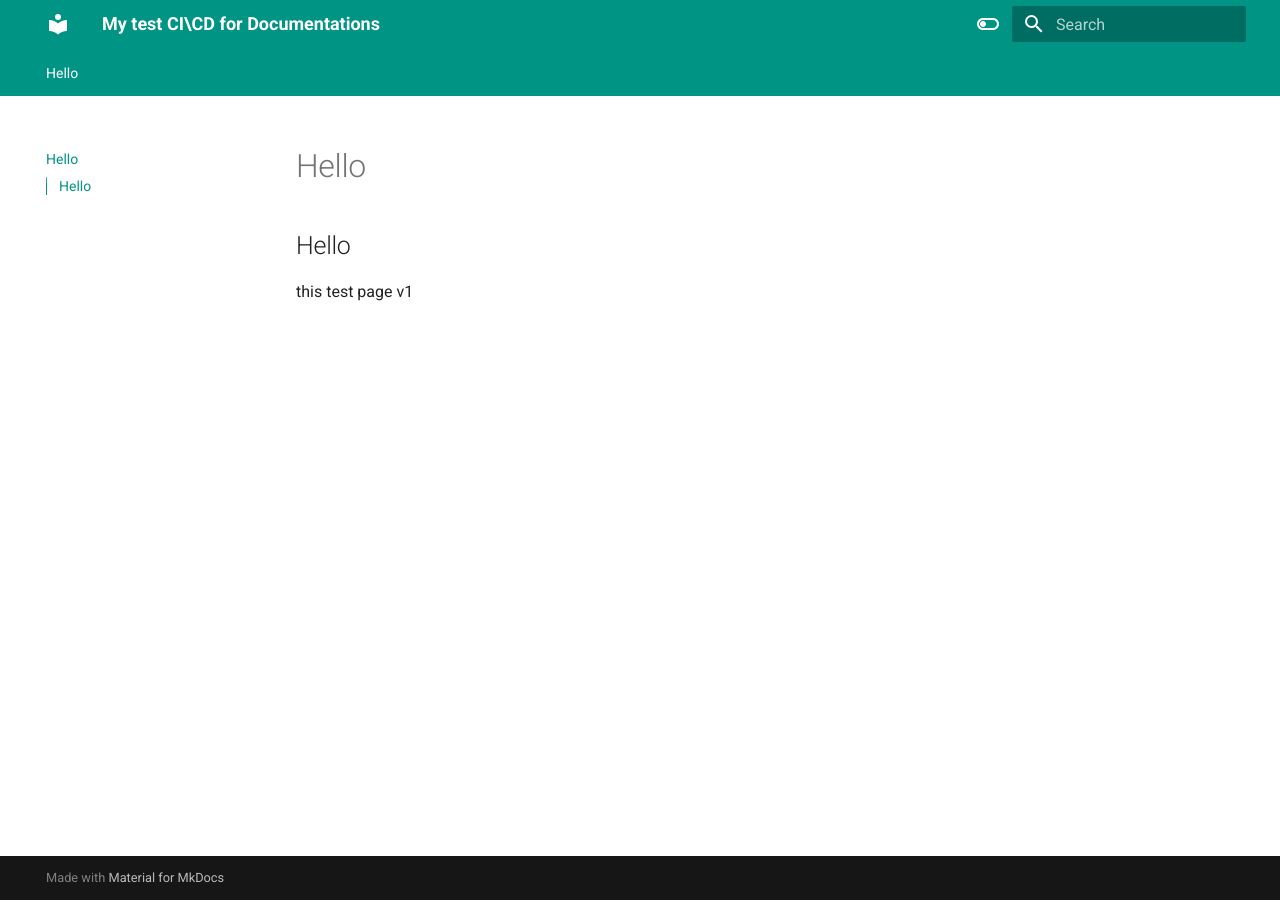
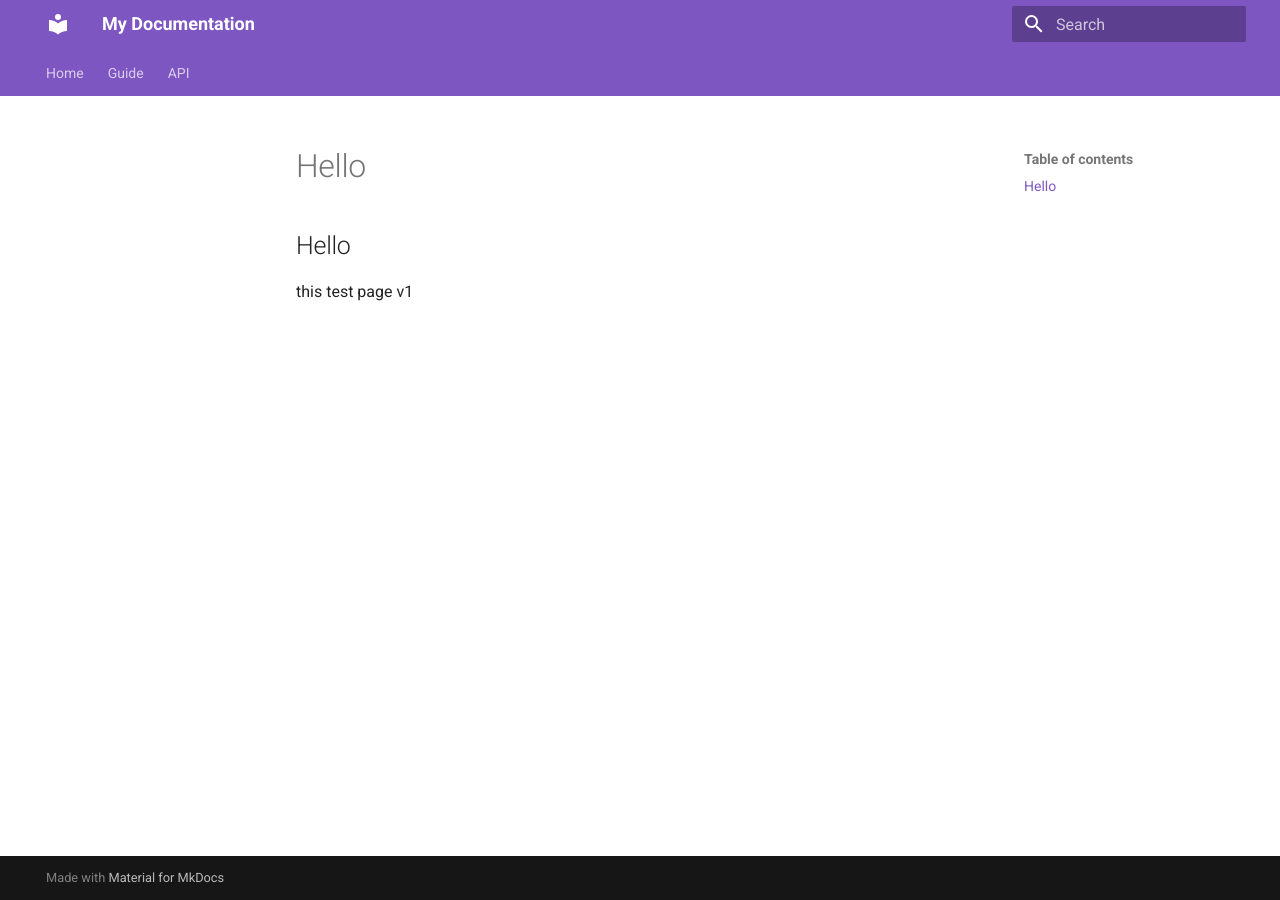
Before and after one commit to geksogen/mkdocs_test, an MkDocs documentation site: the page built from docs/hello.md, in a window 1280 px wide. Built offline with MkDocs 1.6.1 and Material for MkDocs 9.7.7, drawn with Linux system fonts in a browser that asks for light colours.

Commit message:
Update mkdocs.yml

```diff
--- a/mkdocs.yml
+++ b/mkdocs.yml
@@ -1,41 +1,24 @@
-site_name: My test CI\CD for Documentations
+site_name: My Documentation
+site_url: https://example.com/docs/
+
 theme:
-  name: material
+  name: material # Or 'readthedocs', 'mkdocs', etc.
+  palette:
+    primary: deep purple
+    accent: indigo
   features:
     - navigation.tabs
     - navigation.sections
-    - toc.integrate
-    - navigation.top
-    - search.suggest
     - search.highlight
-    - content.tabs.link
-    - content.code.annotation
-    - content.code.copy
-  language: en
-  palette:
-    - scheme: default
-      toggle:
-        icon: material/toggle-switch-off-outline
-        name: Switch to dark mode
-      primary: teal
-      accent: purple
-    - scheme: slate
-      toggle:
-        icon: material/toggle-switch
-        name: Switch to light mode
-      primary: teal
-      accent: lime
+
+nav:
+  - Home: index.md
+  - Guide:
+    - Introduction: guide/introduction.md
+    - Setup: guide/setup.md
+  - API: api.md
 
 markdown_extensions:
-  - pymdownx.highlight:
-      anchor_linenums: true
-  - pymdownx.inlinehilite
-  - pymdownx.snippets
   - admonition
-  - pymdownx.arithmatex:
-      generic: true
-  - footnotes
   - pymdownx.details
   - pymdownx.superfences
-  - pymdownx.mark
-  - attr_list
```
